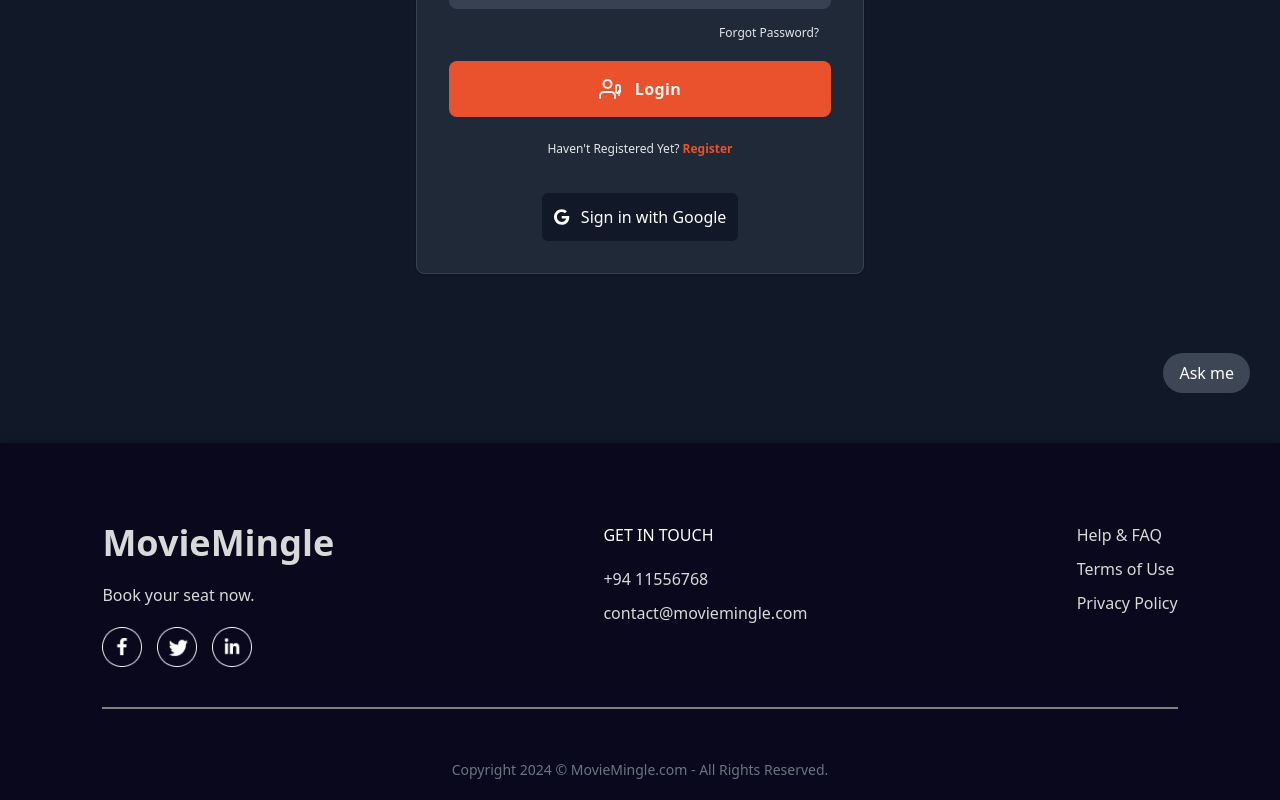
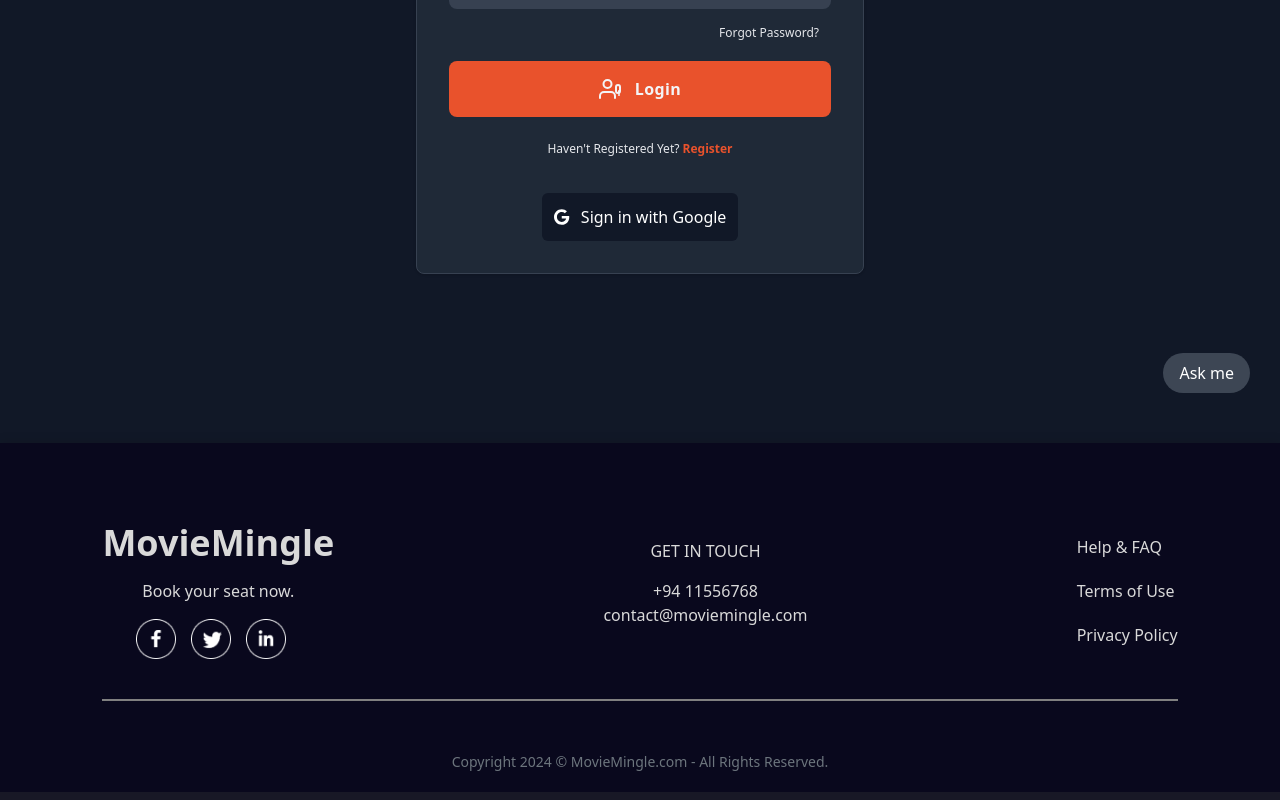
Before and after one commit to ManadaHerath/Theater-reservation-system, a React (Create React App) app in the folder frontend/: page /login in a window 1280 px wide. Shown: the part 357-1157 px from the top of the page. Built offline with nearby package versions, Linux system fonts and the light colour scheme.

Commit message:
footer component fixed

```diff
--- a/frontend/src/components/Footer/Footer.css
+++ b/frontend/src/components/Footer/Footer.css
@@ -15,8 +15,7 @@
 
 .footer-content {
   width: 100%;
-  display: grid;
-  grid-template-columns: 2fr 2fr 1fr;
+
   gap: 80px;
 }
 
--- a/frontend/src/components/Footer/Footer.jsx
+++ b/frontend/src/components/Footer/Footer.jsx
@@ -8,10 +8,10 @@
 const Footer = () => {
   return (
     <div className="footer">
-      <div className="footer-content flex flex-col gap-4 sm:flex-row sm:justify-between">
-        <div className="footer-content-left">
-          <h1 className="md:text-4xl text-lg font-bold">MovieMingle</h1>
-          <p>Book your seat now.</p>
+      <div className="footer-content flex flex-col justify-center items-center gap-4 sm:flex-row sm:justify-between">
+        <div className="flex flex-col justify-center items-center gap-4">
+          <h1 className="md:text-4xl text-xl font-bold text-center">MovieMingle</h1>
+          <p className="text-center">Book your seat now.</p>
           <div className="flex flex-row footer-social-icon">
             <img src={facebook_icon} alt="Facebook" />
             <img src={twitter_icon} alt="Twitter" />
@@ -19,16 +19,16 @@
           </div>
         </div>
 
-        <div className="footer-content-center">
+        <div className="flex flex-col justify-center items-center my-4">
           <h2>GET IN TOUCH</h2>
-          <ul>
+          <ul className="mx-auto text-center lg:my-4">
             <li>+94 11556768</li>
             <li>contact@moviemingle.com</li>
           </ul>
         </div>
 
-        <div className="footer-content-right">
-          <ul>
+        <div>
+          <ul className="flex flex-row justify-evenly gap-5 lg:flex-col ">
             <li>
               <Link to="/help">Help & FAQ</Link>
             </li>
```
